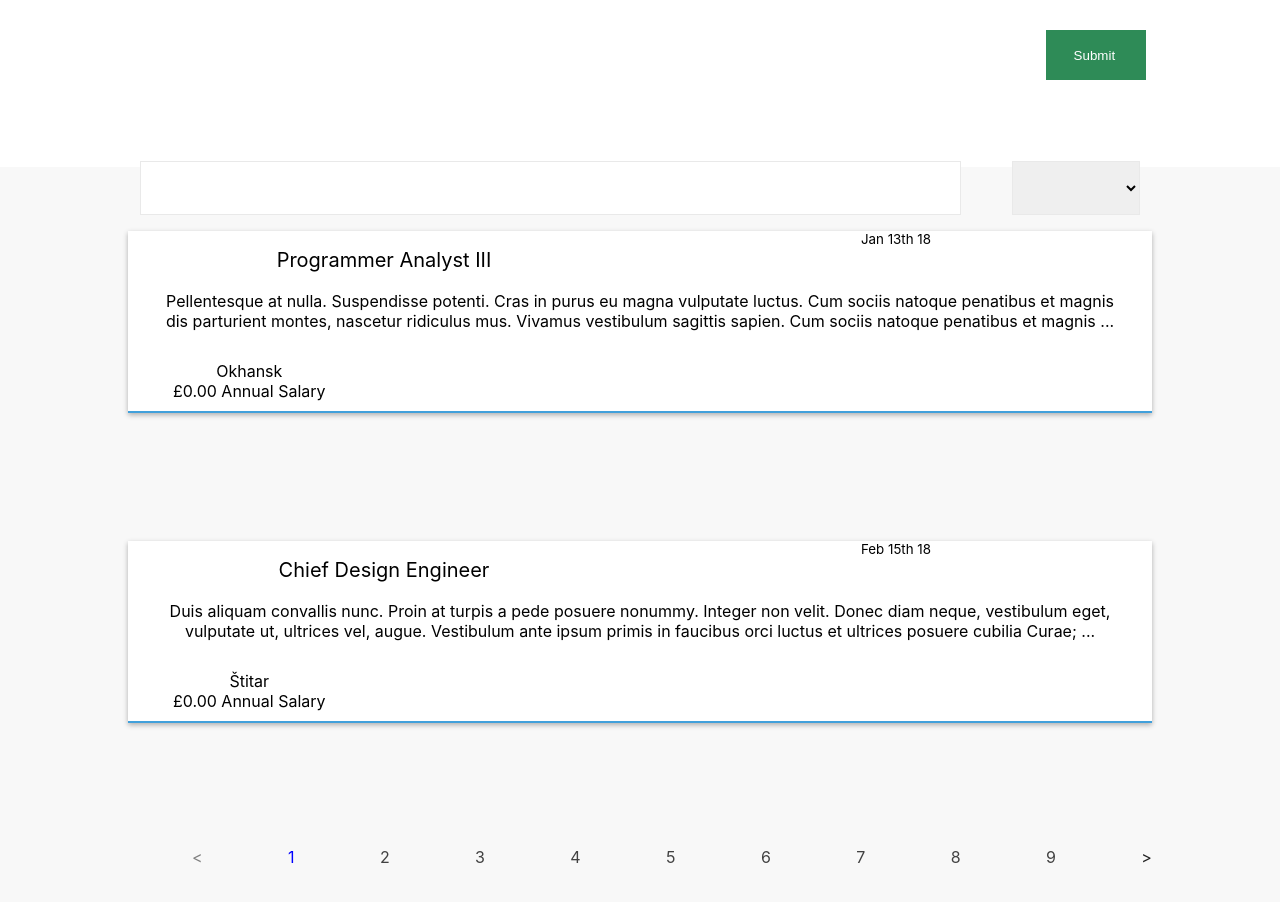
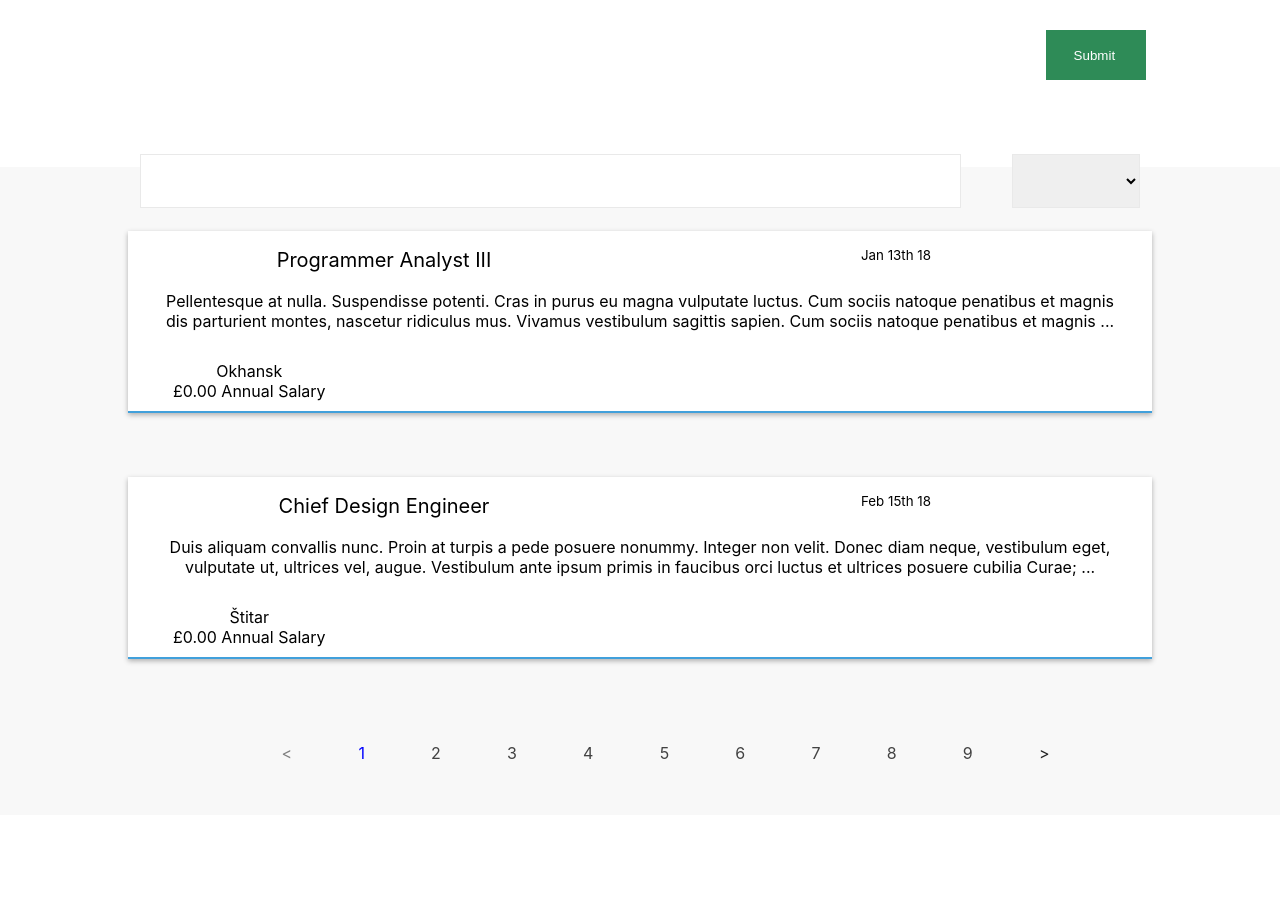
Before and after one commit to GeorgeWL/react-itc-test, a React (Create React App) app: page / in a window 1280 px wide. Shown: the part 722-1624 px from the top of the page. After the commit the page ends 1557 px from the top, so only its background shows below. Built offline with nearby package versions, Linux system fonts and the light colour scheme.

Commit message:
catch no results. style fix pagination, style fix list

```diff
--- a/src/components/VacancyList.js
+++ b/src/components/VacancyList.js
@@ -84,17 +84,17 @@ class VacancyList extends Component {
                         onChange={this.onChangeSortBy}
                     />
                 </div>
-                {currentPage.map((item, index) => {
+                {currentPage ? currentPage.map((item, index) => {
                     return (
                         <VacancyItem
                             data={item}
                             key={index}
                         />
                     )
-                })}
+                }):<h2>No Items Found</h2>}
                 <Pagination
-                    currentPageIndex={currentPageIndex}
-                    totalPageCount={Math.ceil(items.length / pageSize)}
+                    currentPageIndex={currentPageIndex?currentPageIndex:0}
+                    totalPageCount={currentPage?pages.length:1}
                     onNext={this.paginateNext}
                     onPrev={this.paginatePrev}
                     onItemSelect={this.paginateTo}
--- a/src/components/css/Pagination.module.sass
+++ b/src/components/css/Pagination.module.sass
@@ -1,6 +1,6 @@
 .container
-    width: 100%
-    margin: 5vh 0
+    // width: 100%
+    // margin: 5vh 0
     .content
         width: 75%
         margin: 2.5vh 15%
--- a/src/components/css/VacancyItem.module.sass
+++ b/src/components/css/VacancyItem.module.sass
@@ -6,7 +6,8 @@
     background-color: white
     border-bottom: 2px solid #41a0db
     box-shadow: 0 2px 5px rgba(0,0,0,0.3);
-
+    small
+        margin: 16px
     .main
         grid-column: span 2
         margin: 0 25px
--- a/src/components/css/VacancyList.module.sass
+++ b/src/components/css/VacancyList.module.sass
@@ -3,15 +3,16 @@
     justify-content: center
     background-color: #f8f8f8
     position: relative
+    padding-top: 2.5%
     >*
         width: 80%
-        margin: 5% 10%
+        margin: 2.5% 10%
     .searchBox
         display: flex
         flex-direction: row
         justify-content: center
         position: absolute
-        top: -90px
+        top: -65px
         height: 45px
         input
             margin-right: 5%
```
